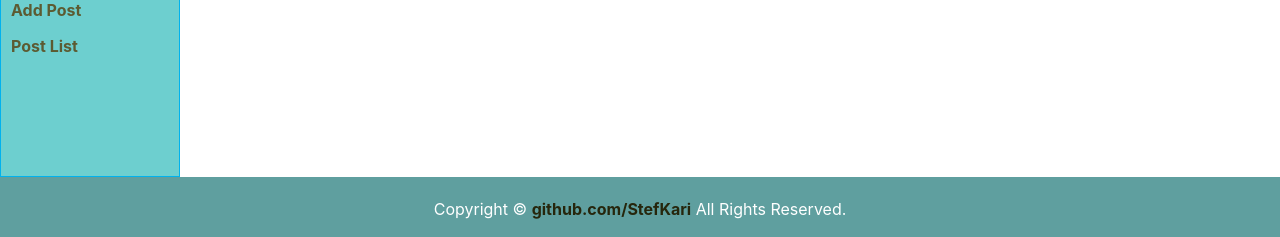
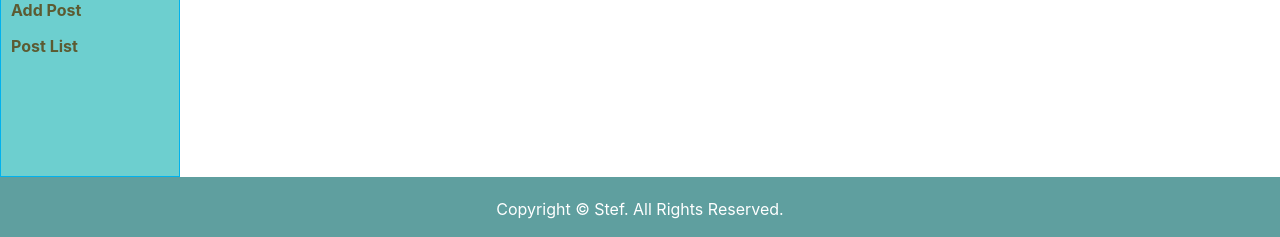
Before and after one commit to StefKari/PHP-Projects, a PHP site: page /Monitor/admin/index.php in a window 1280 px wide. Shown: the part 755-992 px from the top of the page. Run offline with PHP 8.4, Linux system fonts and the light colour scheme; a user stored in the database is signed in; data comes from the database, SQL or seed files in the repository; data that the repository does not hold is empty; some libraries are stand-ins or nearby versions.

Commit message:
footer.php

```diff
--- a/Monitor/admin/inc/footer.php
+++ b/Monitor/admin/inc/footer.php
@@ -3,7 +3,7 @@
       <div class="container-fluid px-0">
             <div class="row no-gutters">
                 <div class="col-12">
-                  <p>Copyright &copy; <a href="https://github.com/StefKari" target="_blank">github.com/StefKari</a> All Rights Reserved.</p>
+                  <p>Copyright &copy; Stef. All Rights Reserved.</p>
                 </div>
             </div>
         </div>
```
